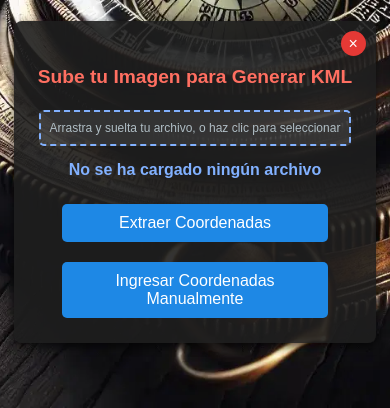
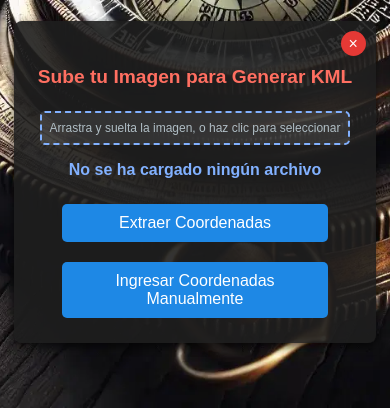
Before and after one commit to Erickdelpiero/kml, a Flask app: page / in a window 390 px wide. Shown: the part 436-844 px from the top of the page. Run offline with Flask 3, Linux system fonts and the light colour scheme.

Commit message:
Responsive V4

```diff
--- a/static/styles.css
+++ b/static/styles.css
@@ -272,7 +272,7 @@ h1 {
 
     /* Área de arrastrar y soltar */
     .drop-area {
-        padding: 9px;
+        padding: 8px;
         font-size: 0.75em; /* Reduce ligeramente el tamaño del texto */
         text-align: center; /* Centra el texto dentro del área */
         word-wrap: break-word; /* Permite el ajuste de texto si es demasiado largo */
--- a/templates/index.html
+++ b/templates/index.html
@@ -26,7 +26,7 @@
         <form action="/upload" method="post" enctype="multipart/form-data" id="uploadForm">
             <label class="drop-area" for="fileInput" id="dropArea">
                 <input type="file" name="file" id="fileInput" accept="image/*" style="display: none;" required>
-                Arrastra y suelta tu archivo, o haz clic para seleccionar
+                Arrastra y suelta la imagen, o haz clic para seleccionar
             </label>
         </form>
 
```
